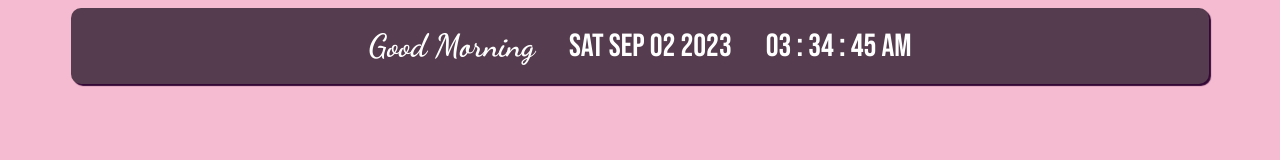
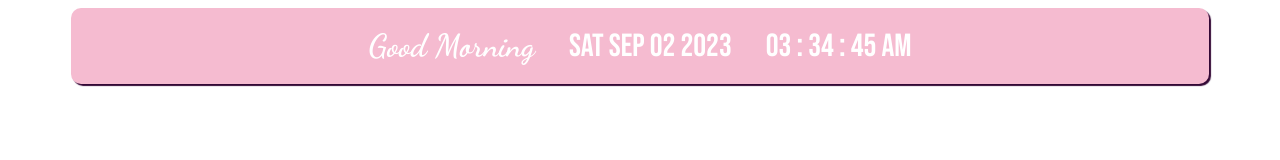
Before and after one commit to majoruva/bitc_h, a plain HTML site: page index.html in a window 1280 px wide. Drawn offline with Linux system fonts and the light colour scheme.

Commit message:
Update index.html

```diff
--- a/index.html
+++ b/index.html
@@ -13,7 +13,7 @@
         /*CSS RESETS*/
 
 body{
-    background-color: #F5BBD0;
+    background-color: #FFFFFF;
     line-height: 1.6;
 
 }
@@ -40,7 +40,7 @@ h1 {
 .card {
     padding: 10px 25px 10px 25px;
     border-radius: 10px;
-    background: #553c4e;
+    background: #F5BBD0;
     width: 85vw;
     color: #fff;
     display: inline-block;
```
